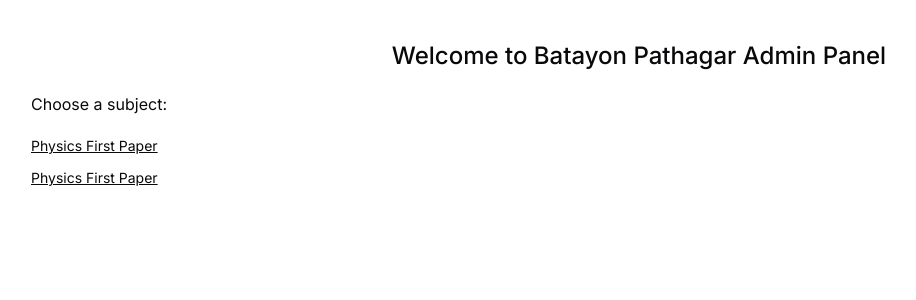
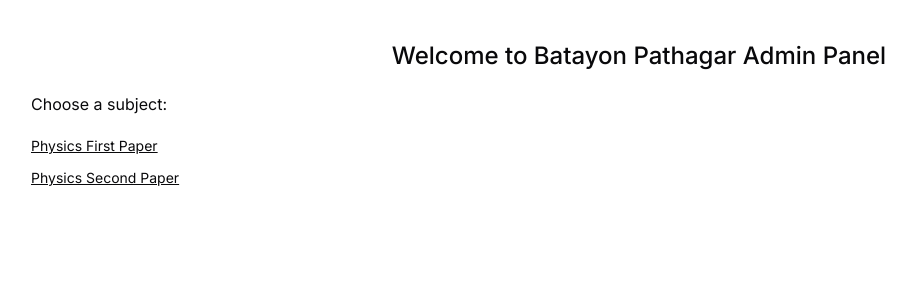
Before and after one commit to bibartaks/admin-panel-batayon-pathagar, a Next.js app: page / in a window 1280 px wide. Shown: the top 300 px of the page, without its empty margins (1-917 px from the left). Built offline with nearby package versions, Linux system fonts and the light colour scheme.

Commit message:
Update links

```diff
--- a/app/page.jsx
+++ b/app/page.jsx
@@ -12,7 +12,7 @@ export default function Home() {
           Physics First Paper
         </Link>
         <Link href="/physics_2" className="block mb-3 text-sm underline">
-          Physics First Paper
+          Physics Second Paper
         </Link>
       </div>
     </main>
```
